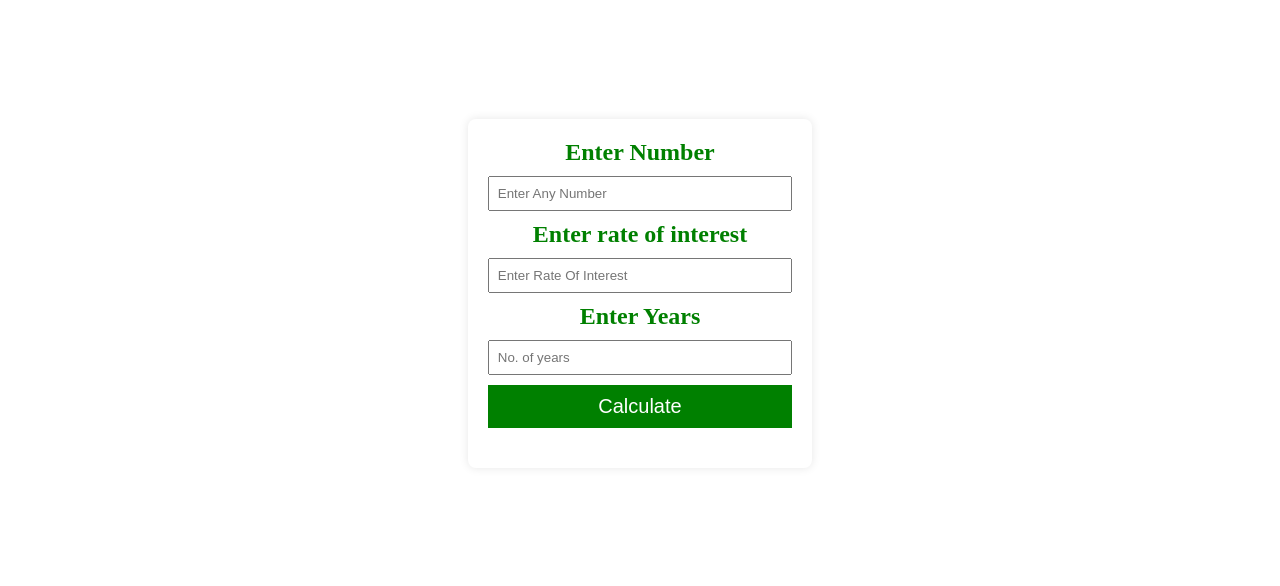
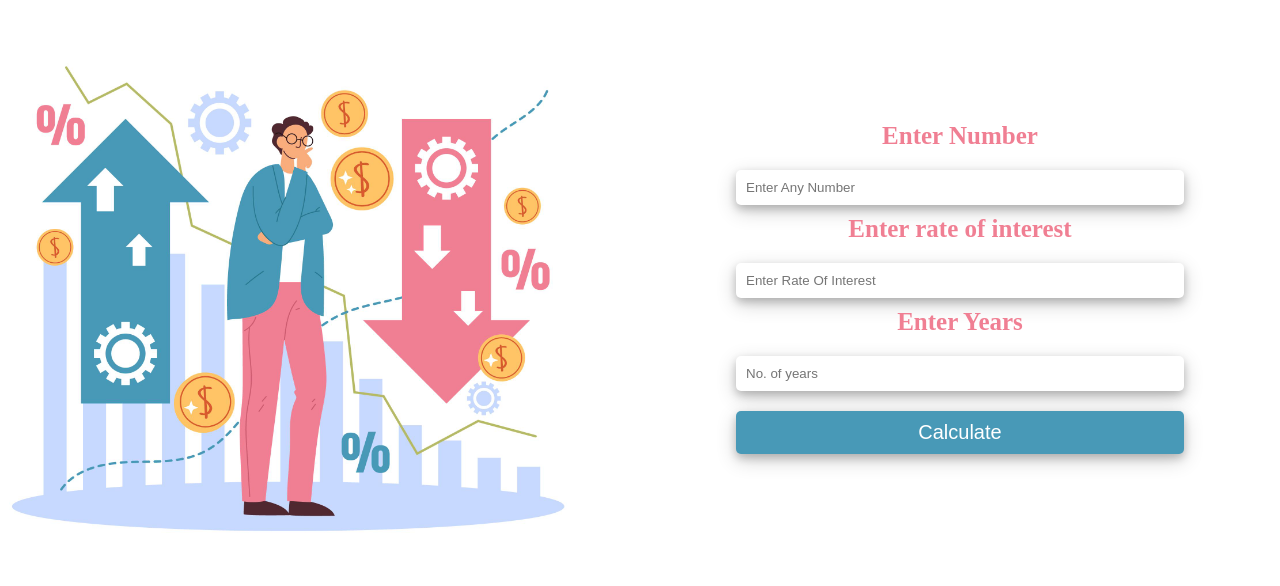
Before and after one commit to jyot4/InterestCalculator, a plain HTML site: page index.html in a window 1280 px wide. Shown: the part 107-693 px from the top of the page. Drawn offline with Linux system fonts and the light colour scheme.

Commit message:
changes in  css

```diff
--- a/index.html
+++ b/index.html
@@ -8,6 +8,11 @@
 </head>
 <body>
     <div class="main">
+
+
+        <div class="image">
+            <img src="img2.jpg"/>
+        </div>
         <div class="interest">
             <h2>Enter Number</h2>
             <input type="number" placeholder="Enter Any Number" id="no"/>
--- a/style.css
+++ b/style.css
@@ -1,53 +1,63 @@
-  *{
+* {
     margin: 0;
     padding: 0;
     box-sizing: border-box;
-  }
-body {
+}
 
-    margin: 0;
+
+
+.main {
+    width: 100%;
+    height: 100vh;
     display: flex;
+    /* flex-direction: row; */
     justify-content: center;
     align-items: center;
-    height: 100vh;
 }
 
-.main {
-    /* background-color: #fff; */
-    padding: 20px;
-    border-radius: 8px;
-    box-shadow: 0 0 10px rgba(0, 0, 0, 0.1);
+.image {
+    width: 50%;
+}
+
+img {
+    width: 90%;
+    height: 100%;
 }
 
 .interest {
+    width: 50%;
     text-align: center;
+
 }
 
-h2 {
-    color:green;
 
-    margin-bottom: 10px;
+h2{
+    font-size: 25px;
+    color: #f07f93;
+    margin-bottom: 20px;
 }
 
-input {
-    padding: 8px;
+
+input ,button{
+    padding: 10px;
+    width: 70%;
+    text-align: justify;
+    border: none;
+    border-radius: 5px;
     margin-bottom: 10px;
-    width: 100%;
-    box-sizing: border-box;
+    box-shadow: 0 4px 8px 0 rgba(0, 0, 0, 0.2), 0 6px 20px 0 rgba(0, 0, 0, 0.19);
 }
 
-button {
-    background-color: green;
-    color: white;
-    font-size: 20px;
-    border: none;
-    padding: 10px;
-    width: 100%;
-    cursor: pointer;
+/* // background-color: #4899b7;
+ color: #f07f93;
+
+
+*/
+
+button{
+   text-align: center;
+   margin-top: 10px;
+   background-color: #4899b7;
+   color:white;
+   font-size: 20px;
 }
-
-h1 {
-    margin-top: 20px;
-    font-size: 24px;
-    color: green;
-}
```
Also changed, not shown: Fonts.txt (added), License free.txt (added), License premium.txt (added), img.jpg (added), img1.png (added), img2.jpg (added), 4 other files.
